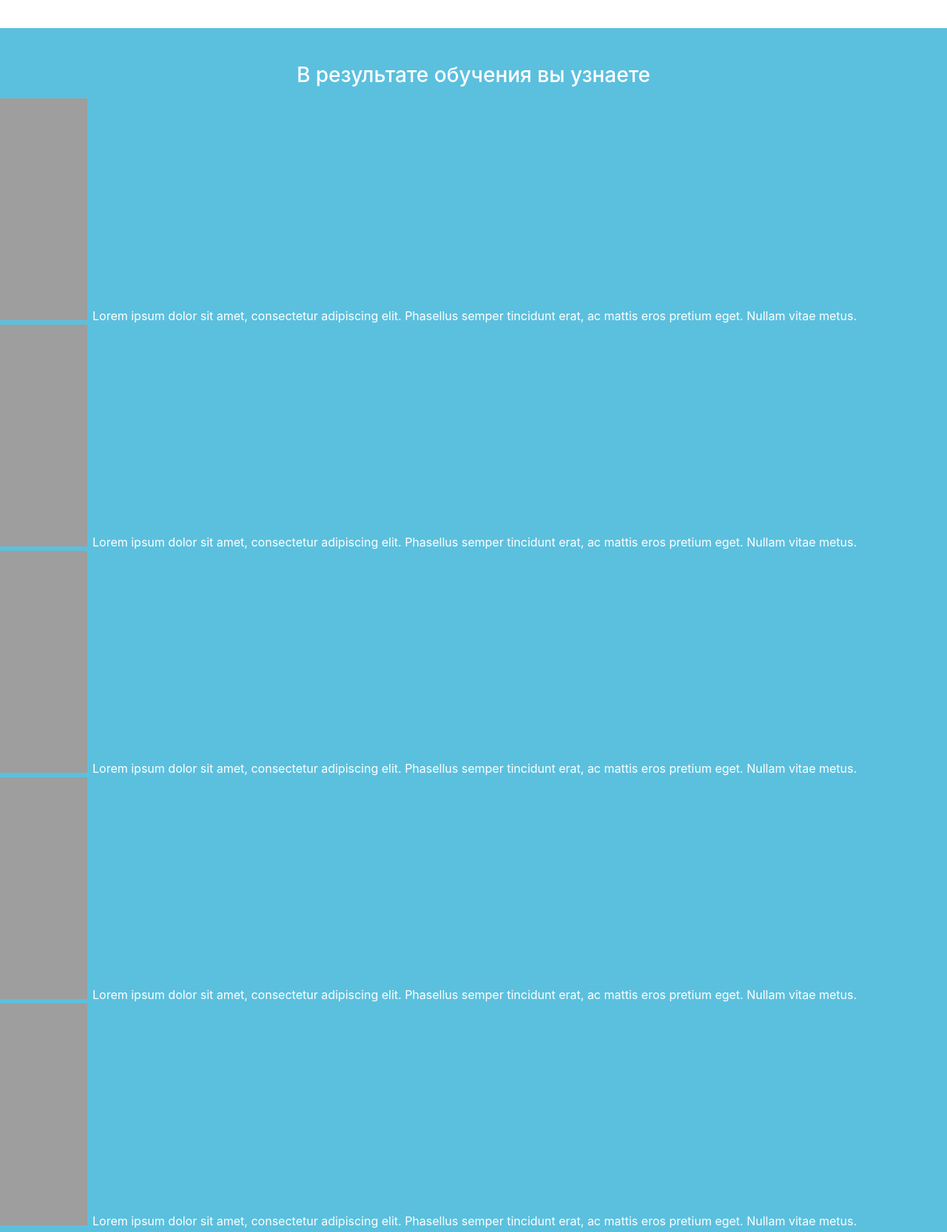
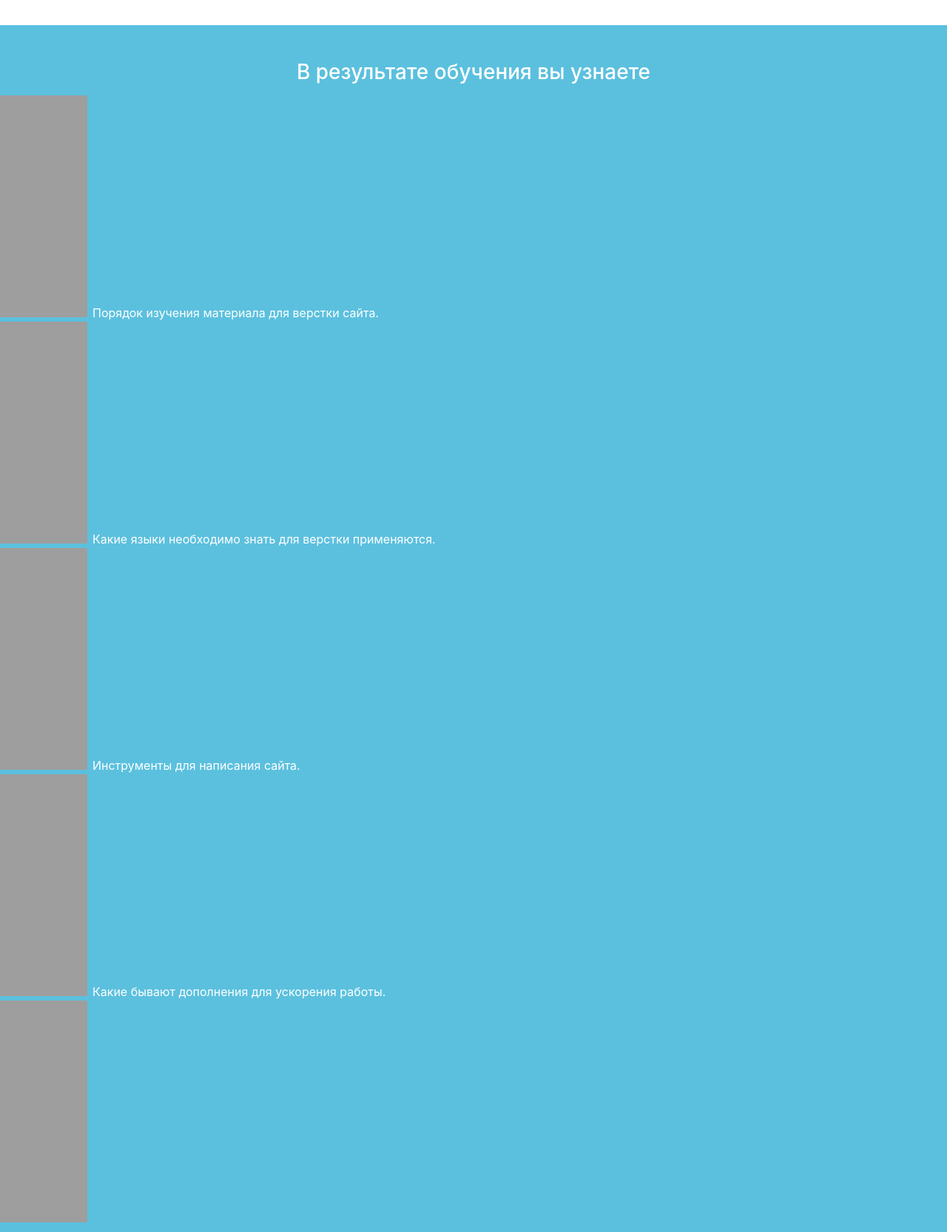
Before and after one commit to vladimirdunaev/vladimirdunaev.github.io, a plain HTML site: page index.html in a window 1280 px wide. Shown: the part 580-2246 px from the top of the page at 74% size. Drawn offline with nearby package versions, Linux system fonts and the light colour scheme.

Commit message:
08.03.18.0006

```diff
--- a/index.html
+++ b/index.html
@@ -29,8 +29,10 @@
       .svg {
 	  	height: 35px;
 		width: 35px;
-        /* fill: #5bc0de; */
-
+        /* fill: #f0ad4e; */
+      }
+      .svg:hover {
+        fill: #f0ad4e;
       }
 	  .svg7 {
 		height: 15px;
@@ -47,7 +49,7 @@
 		<div class="container" style="background-color: #fff;">
           <div class="row py-2">
               <div class="col">
-                <h2>Владимир Дунаев</h2>
+                <h3>Владимир Дунаев</h3>
               </div>
               <div class="col text-right">
                 <a target="_blank" href="mailto:dunaevvolodya@gmail.com">
@@ -101,11 +103,11 @@
                 <h3 class="text-center">В результате обучения вы узнаете</h3>
                  <p></p>
                   <ul>
-                    <li>Lorem ipsum dolor sit amet, consectetur adipiscing elit. Phasellus semper tincidunt erat, ac mattis eros pretium eget. Nullam vitae metus.</li>
-                    <li>Lorem ipsum dolor sit amet, consectetur adipiscing elit. Phasellus semper tincidunt erat, ac mattis eros pretium eget. Nullam vitae metus.</li>
-                    <li>Lorem ipsum dolor sit amet, consectetur adipiscing elit. Phasellus semper tincidunt erat, ac mattis eros pretium eget. Nullam vitae metus.</li>
-                    <li>Lorem ipsum dolor sit amet, consectetur adipiscing elit. Phasellus semper tincidunt erat, ac mattis eros pretium eget. Nullam vitae metus.</li>
-                    <li>Lorem ipsum dolor sit amet, consectetur adipiscing elit. Phasellus semper tincidunt erat, ac mattis eros pretium eget. Nullam vitae metus.</li>
+                    <li>Порядок изучения материала для верстки сайта.</li>
+                    <li>Какие языки необходимо знать для верстки применяются.</li>
+                    <li>Инструменты для написания сайта.</li>
+                    <li>Какие бывают дополнения для ускорения работы.</li>
+                    <li></li>
                   </ul>
               </div>
 			</div>
```
